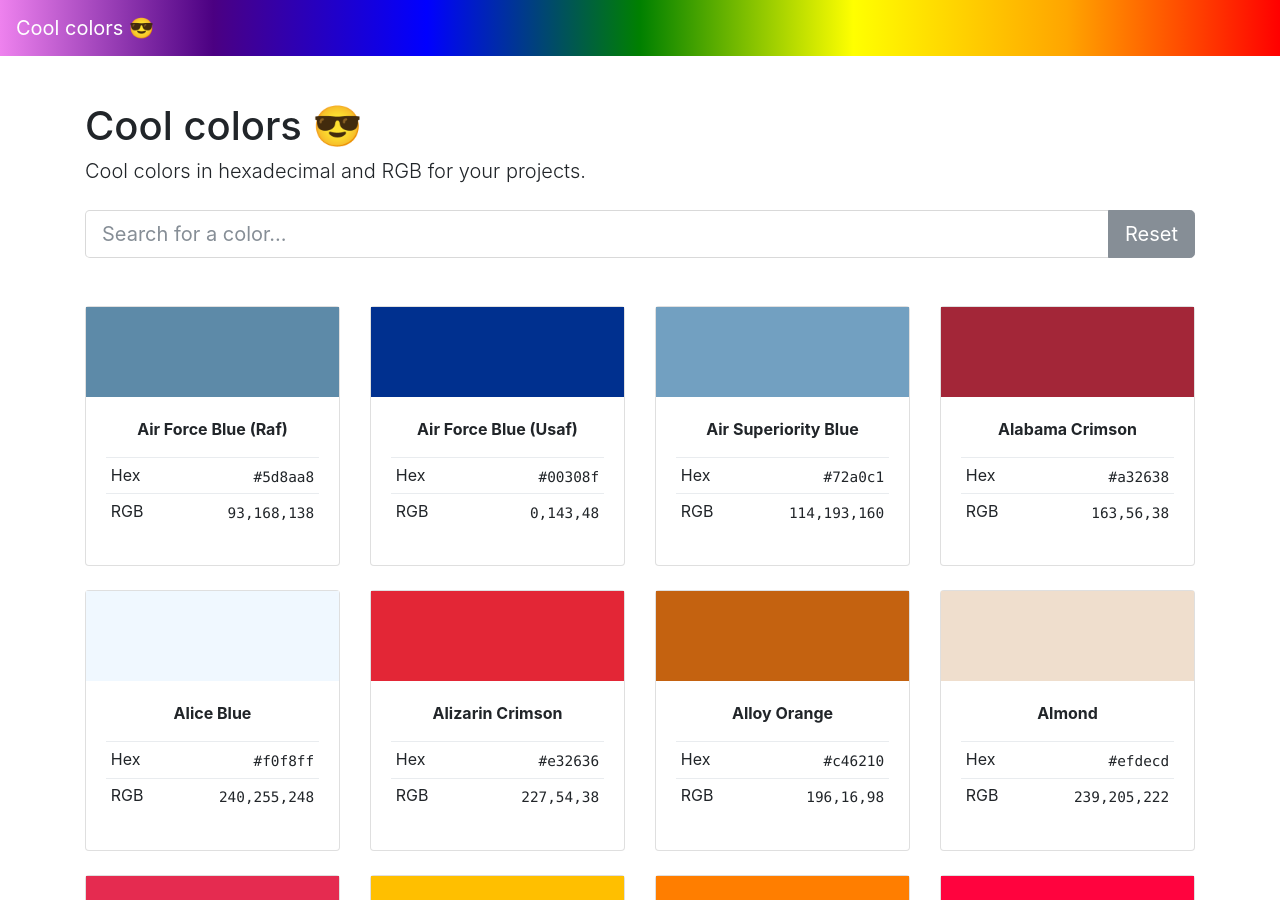
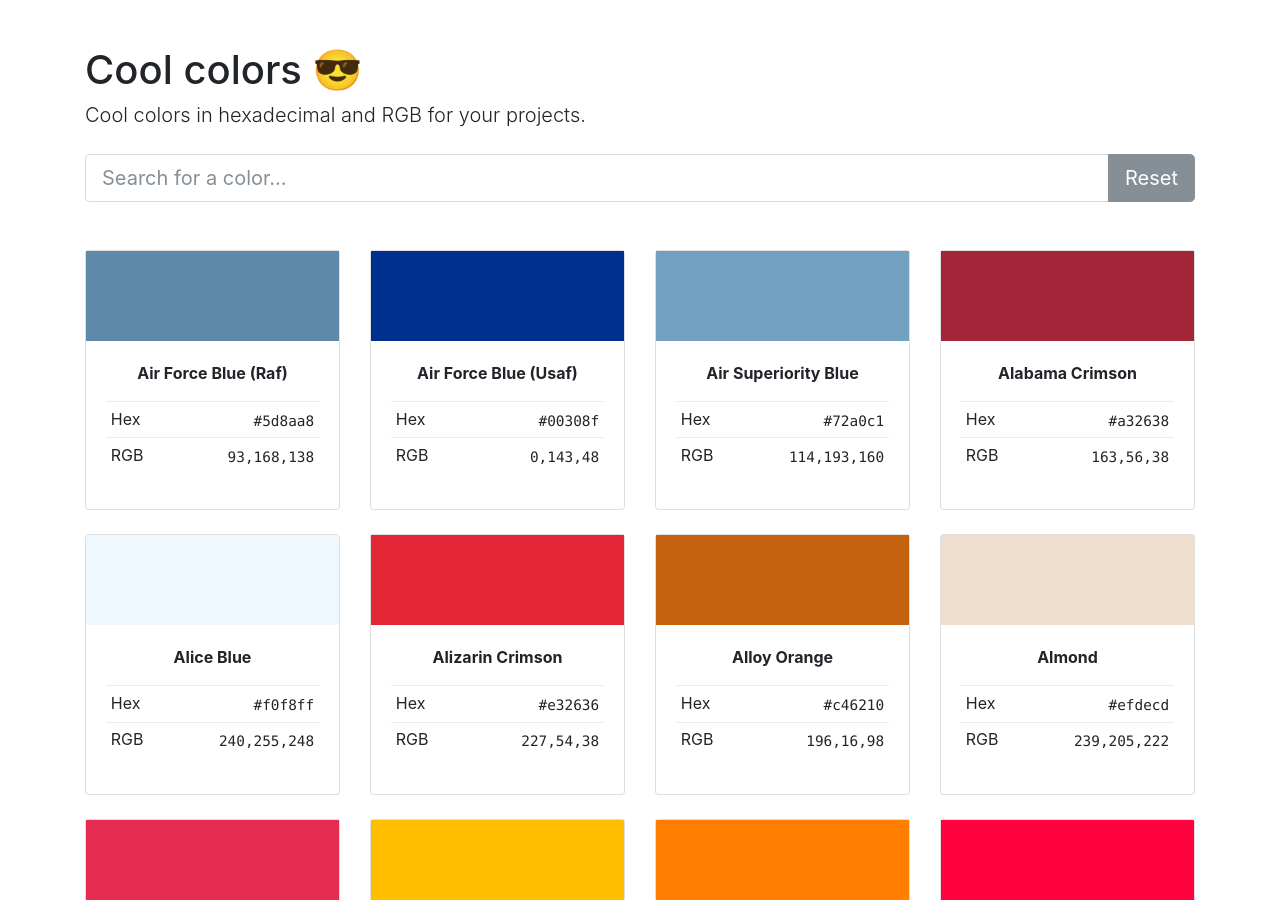
Before and after one commit to cba85/coolcolors, a Jekyll site: the page built from index.md, in a window 1280 px wide and 900 px high. Built offline with Jekyll 4.4.1, drawn with Linux system fonts in a browser that asks for light colours.

Commit message:
remove navbar

```diff
--- a/_includes/header.html
+++ /dev/null
@@ -1,3 +0,0 @@
-<nav class="navbar navbar-expand-lg navbar-dark masthead mb-5">
-  <a class="navbar-brand" href="{{ "/"| relative_url }}">Cool colors 😎</a>
-</nav>
--- a/_layouts/default.html
+++ b/_layouts/default.html
@@ -4,8 +4,6 @@
   {% include head.html %}
 
   <body>
-
-    {% include header.html %}
 
     <div class="container">
 
--- a/_layouts/home.html
+++ b/_layouts/home.html
@@ -2,7 +2,7 @@
 layout: default
 ---
 
- <h1>Cool colors &#x1F60E;</h1>
+ <h1 class="mt-5">Cool colors &#x1F60E;</h1>
 
  <p class="lead mb-4">{{ site.description | escape }}</p>
 
```
